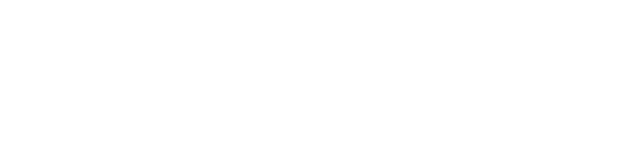
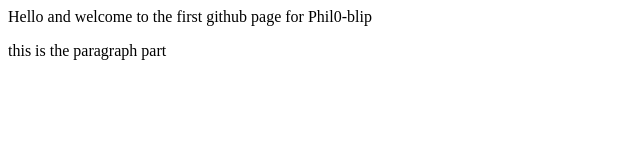
Before and after one commit to Phil0-blip/Phil0-blip.github.io, a plain HTML site: page index.html in a window 1280 px wide. Shown: the whole page, without its empty margins (0-640 px from the left). Drawn offline with Linux system fonts and the light colour scheme.

Commit message:
added some text to the page

```diff
--- a/index.html
+++ b/index.html
@@ -2,7 +2,8 @@
 <html lang="fr" dir="ltr">
   <head>
     <meta charset="utf-8" />
-    <title>Phil's github page! </title>
+    <title>Phil's github page!</title>
   </head>
-  <body></body>
+    <header>Hello and welcome to the first github page for Phil0-blip</header>
+    <p>this is the paragraph part</p>
 </html>
```
